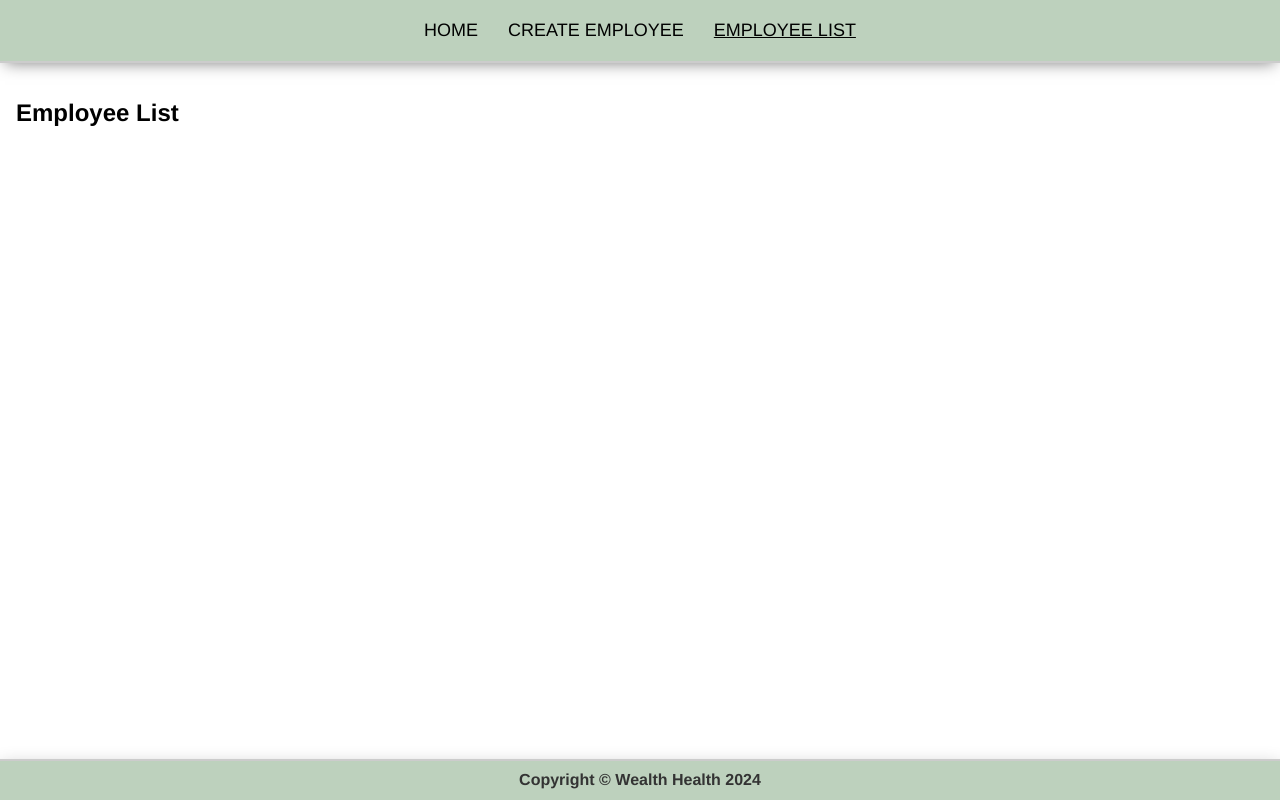
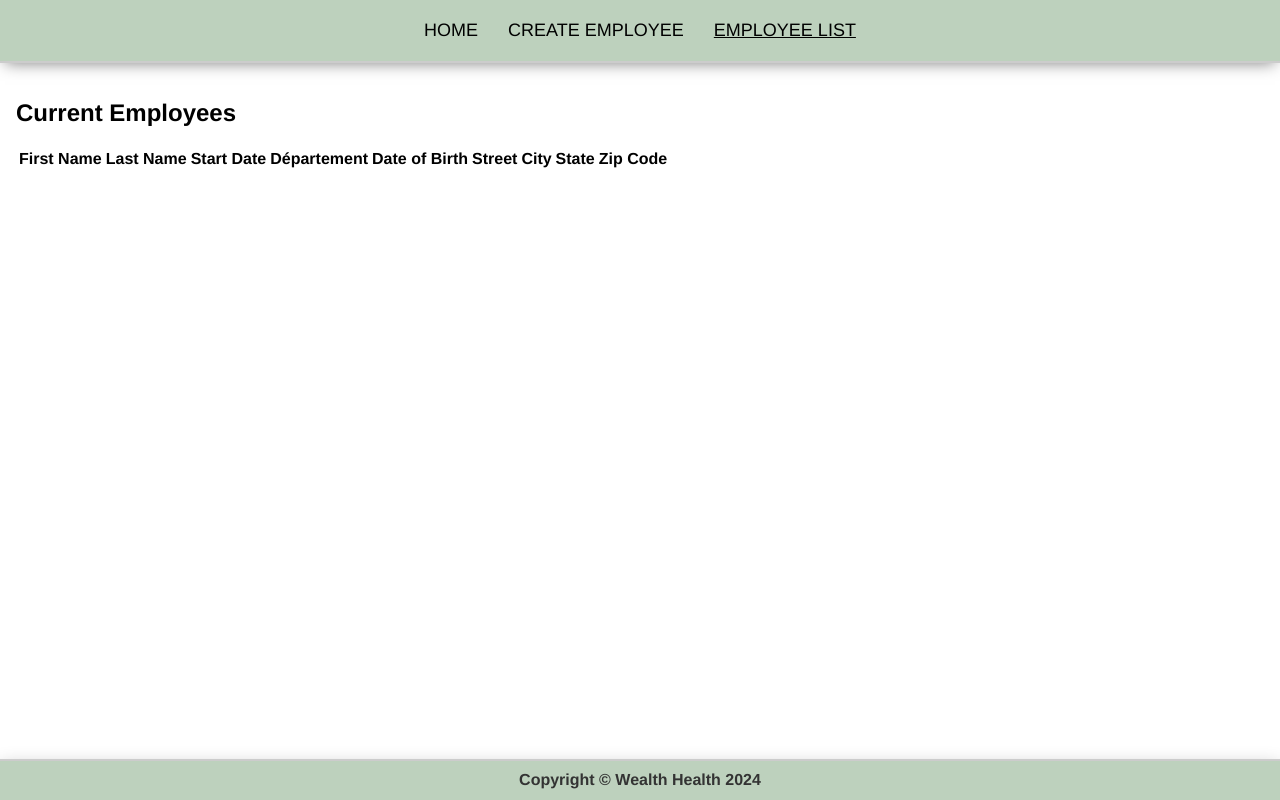
Before and after one commit to samamrani/HRnet, a React (Create React App) app: page /employee-list in a window 1280 px wide. Built offline with nearby package versions, Linux system fonts and the light colour scheme.

Commit message:
Ajoute la fonctionnalité de suppression d'employés

```diff
--- a/src/App.js
+++ b/src/App.js
@@ -1,10 +1,11 @@
-import React, { useState } from 'react';
+import React from 'react';
 import { BrowserRouter as Router, Route, Routes } from 'react-router-dom';
 import MainLayout from './layout/MainLayout.jsx';
 
 import Home from './pages/Home.jsx';
 import CreateEmployee from './pages/CreateEmployee.jsx';
 import EmployeeListe from './pages/EmployeeList.jsx';
+
 
 
 function App() {
@@ -15,6 +16,7 @@ function App() {
           <Route path="/" element={<Home />} />
           <Route path="/create-employee" element={<CreateEmployee />} />
           <Route path="/employee-list" element={<EmployeeListe />} />
+
         </Routes>
         </MainLayout>
     </Router>
--- a/src/components/Alert.jsx
+++ b/src/components/Alert.jsx
@@ -5,11 +5,13 @@ function Alert({message, clear}) {
 
     return (
         <>
-        <div className="alert-dark" onClick={clear}></div>
+        <div className="alert-clear" onClick={clear}></div>
         <div className='alert'>
             {message}
             <button onClick={clear}>X</button>
         </div>
+
+
     </>
     );
 };
--- a/src/pages/CreateEmployee.jsx
+++ b/src/pages/CreateEmployee.jsx
@@ -8,6 +8,7 @@ import Alert from '../components/Alert';
 import InputField from '../components/InputField';
 import SelectField from '../components/SelectField';
 import DateField from '../components/DateField';
+import { useNavigate } from 'react-router-dom';
 
 import '../styles/main.scss';
 
@@ -25,7 +26,7 @@ function CreateEmployee() {
     const [message, setMessage] = useState('');
     // Récupération de la fonction dispatch de Redux
     const dispatch = useDispatch();
-
+    const navigate = useNavigate();
     const handleSubmit = (e) => {
         e.preventDefault();
 
@@ -33,8 +34,8 @@ function CreateEmployee() {
         const newEmployee = {
             firstName,
             lastName,
-            dateOfBirth: moment(dateOfBirth).format('DD/MM/YYYY'),
-            startDate: moment(startDate).format('DD/MM/YYYY'),
+             dateOfBirth: moment(dateOfBirth).format('MM/DD/YYYY'),
+            startDate: moment(startDate).format('MM/DD/YYYY'),
             departement,
             street,
             city,
@@ -59,6 +60,7 @@ function CreateEmployee() {
 
     const handleClearMessage = () => {
         setMessage('');
+        navigate('/employee-list');
     };
 
     return (
--- a/src/pages/EmployeeList.jsx
+++ b/src/pages/EmployeeList.jsx
@@ -1,20 +1,59 @@
 import React from 'react';
-import { useSelector } from 'react-redux';
+import {  useSelector, useDispatch } from 'react-redux';
+import { deleteEmployee } from '../redux/employesSlice';
 import '../styles/main.scss';
 
 function EmployeeList() {
+    // Récupère la liste des employés depuis le store Redux
     const employes = useSelector((state) => state.employes);
+    const dispatch = useDispatch();
+
+    const handleDeleteClick = (employeeId) => {
+        if (window.confirm('Êtes-vous sûr de vouloir supprimer cet employé ?')) {
+            dispatch(deleteEmployee(employeeId));
+        }
+    };
 
     return (
         <div>
-            <h2>Employee List</h2>
-            <ul>
-                {employes.map((employee) => (
-                    <li key={employee.id}>
-                        {employee.firstName} {employee.lastName}
-                    </li>
-                ))}
-            </ul>
+            <h2>Current Employees</h2>
+            <table>
+                <thead>
+                    <tr>
+                        <th>First Name</th>
+                        <th>Last Name</th>
+                        <th>Start Date</th>
+                        <th>Département</th>
+                        <th>Date of Birth</th>
+                        <th>Street</th>
+                        <th>City</th>
+                        <th>State</th>
+                        <th>Zip Code</th>
+                    </tr>
+                </thead>
+                <tbody>
+                    {/* Mappe les employés pour créer une ligne pour chaque employé */}
+                    {employes.map((employee) => (
+                        <tr key={employee.id}>
+                            <td>{employee.firstName}</td>
+                            <td>{employee.lastName}</td>
+                            <td>{employee.startDate}</td>
+                            <td>{employee.departement}</td>
+                            <td>{employee.dateOfBirth}</td>
+                            <td>{employee.street}</td>
+                            <td>{employee.city}</td>
+                            <td>{employee.state}</td>
+                            <td>{employee.zipCode}</td>
+                            <td>
+                                {/* Bouton de suppression */}
+                                <button onClick={() => handleDeleteClick(employee.id)}>
+                                    Supprimer
+                                </button>
+                            </td>
+                        </tr>
+                    ))}
+                </tbody>
+            </table>
         </div>
     );
 }
--- a/src/redux/employesSlice.js
+++ b/src/redux/employesSlice.js
@@ -8,15 +8,14 @@ const employesSlice = createSlice({
             state.push({ ...payload, id: nanoid() });
             localStorage.setItem('employees', JSON.stringify(state));
         },
-        updateEmployee: (state, { payload }) => {
-            const index = state.findIndex(employee => employee.id === payload.id);
-            if (index !== -1) {
-                state[index] = { ...state[index], ...payload };
-                localStorage.setItem('employees', JSON.stringify(state));
-            }
+
+        deleteEmployee: (state, { payload }) => {
+            const newState = state.filter(employee => employee.id !== payload);
+            localStorage.setItem('employees', JSON.stringify(newState));
+            return newState;
         },
     },
 });
 
-export const { addEmployee, updateEmployee } = employesSlice.actions;
+export const { addEmployee, updateEmployee, deleteEmployee } = employesSlice.actions;
 export default employesSlice.reducer;
--- a/src/styles/components/_alert.scss
+++ b/src/styles/components/_alert.scss
@@ -34,7 +34,7 @@
     padding: 0;
 }
 
-  .alert-dark {
+  .alert-clear{
     position: fixed;
     top: 0;
     left: 0;
```
